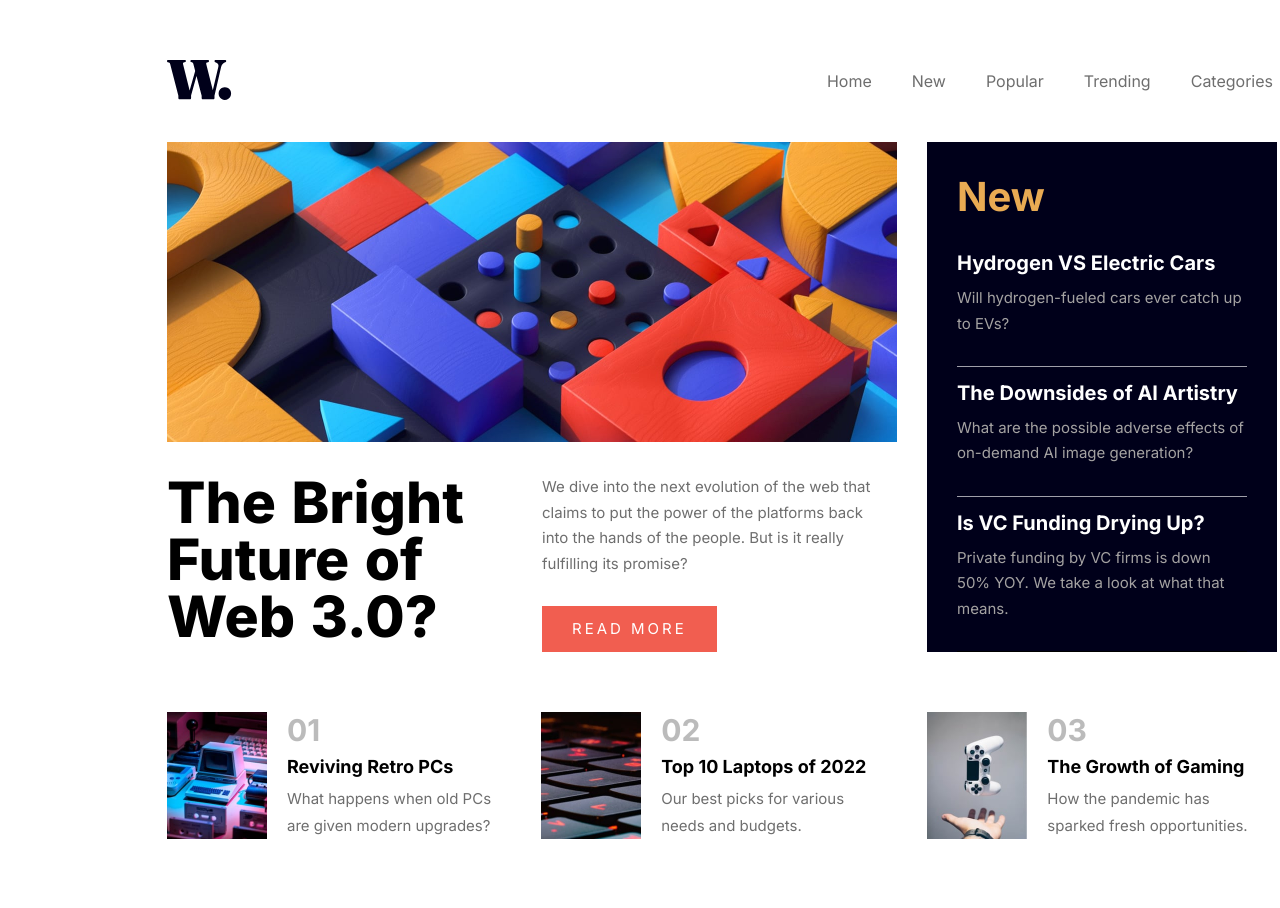
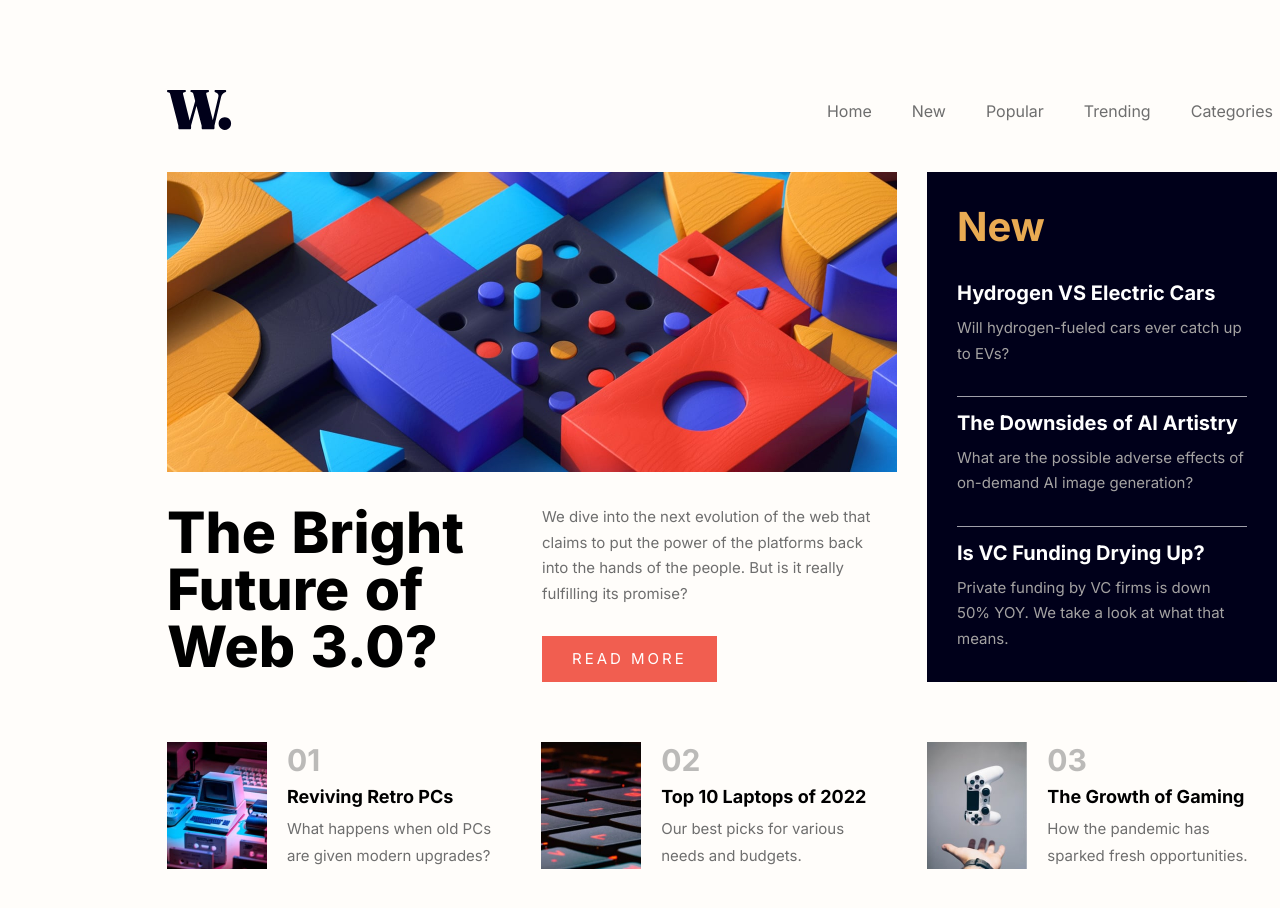
Before and after one commit to omidkeyvanara/frontendmentor-news-homepage--No5, a plain HTML site: page index.html in a window 1280 px wide. Shown: the top 908 px of the page. Drawn offline with Linux system fonts and the light colour scheme.

Commit message:
some changes

```diff
--- a/style.css
+++ b/style.css
@@ -8,10 +8,11 @@
     font-size: 62.5%;
     font-family: 'Inter', sans-serif;
     width: 144rem;
+    background-color: hsl(36, 100%, 99%);
   }
 
   body {
-    margin: 6rem 16.7rem;
+    margin: 9rem 16.7rem;
 
   }
 
```
